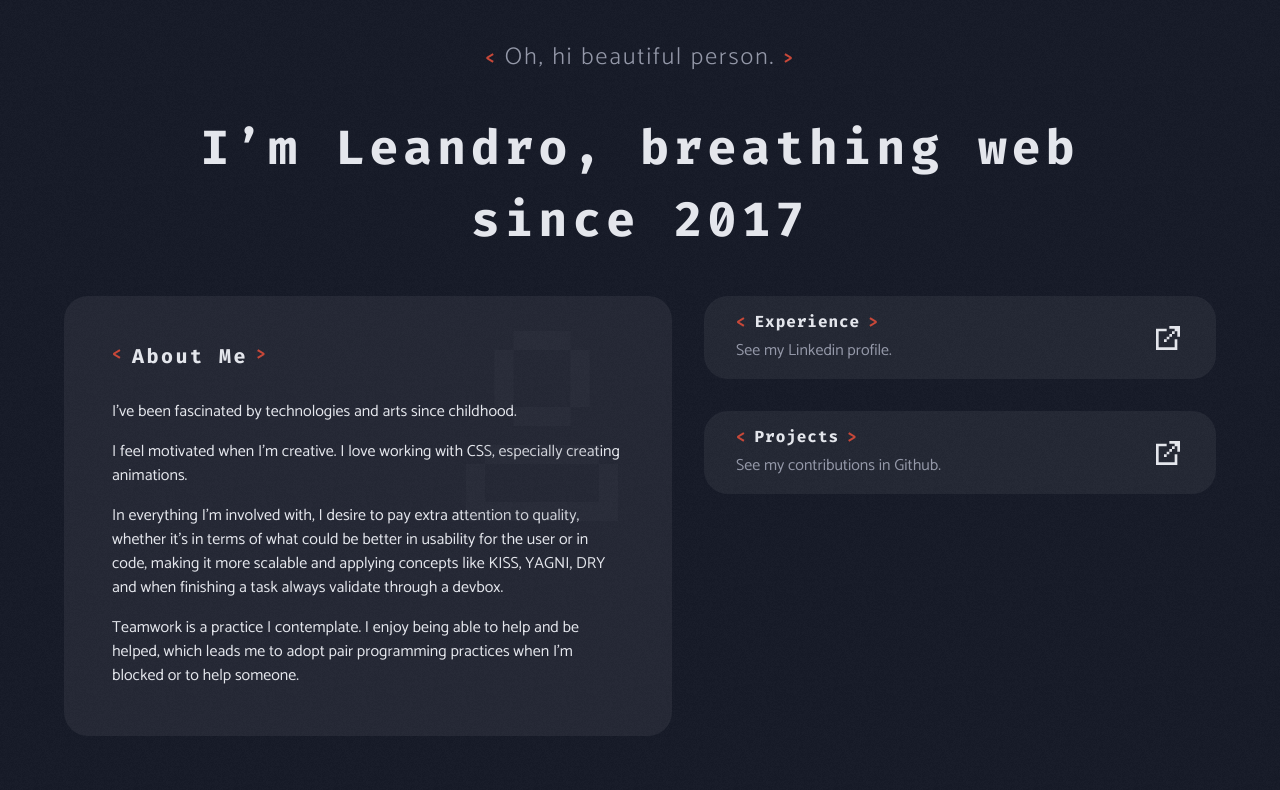
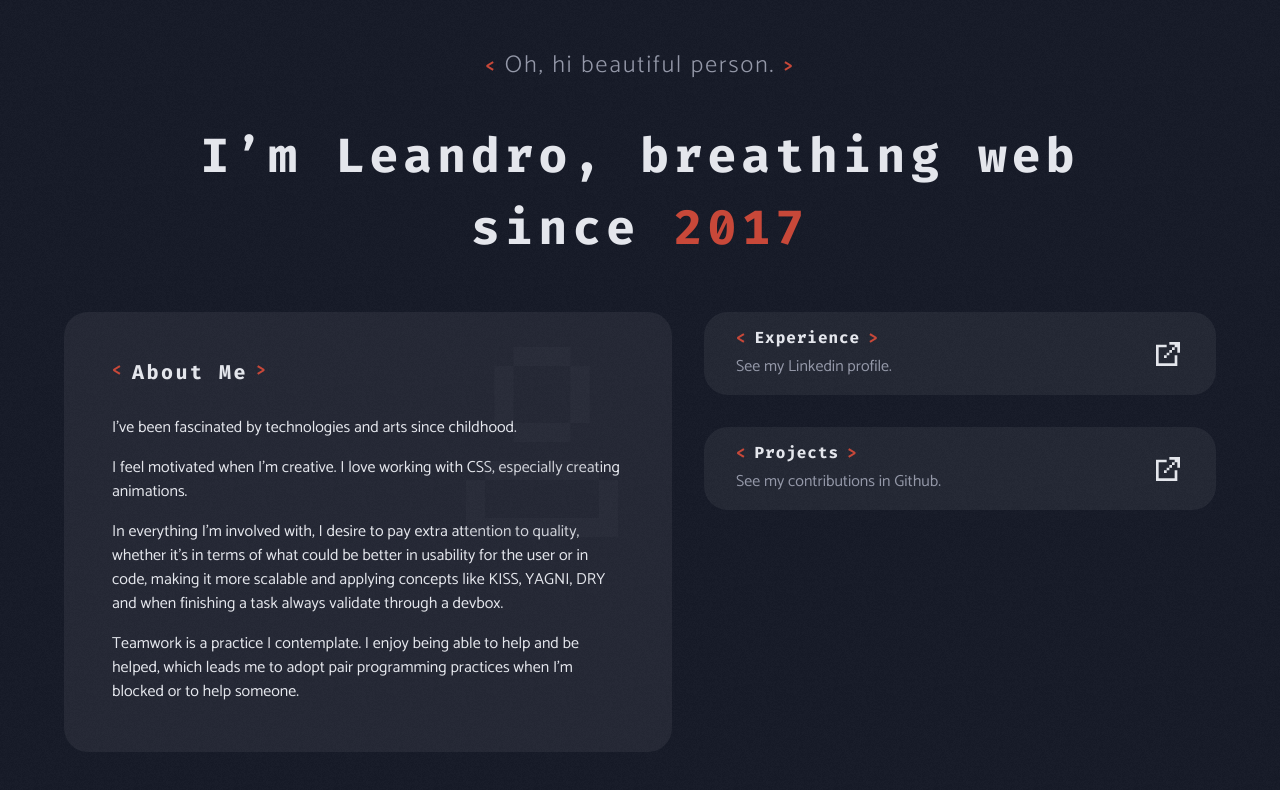
Before and after one commit to zKhiro/zkhiro.github.io, an Angular app: page / in a window 1280 px wide. Shown: the top 790 px of the page. Built offline with nearby package versions, Linux system fonts and the light colour scheme.

Commit message:
Add animation to year I started web dev

```diff
--- /dev/null
+++ b/src/app/core/classes/animation-frame.class.ts
@@ -0,0 +1,45 @@
+export class AnimationFrame {
+  private readonly lastTimestamp = 1;
+
+  private animationCallback: (elapsed: number) => void;
+  private animationRequested: number;
+
+  private elapsed           = 0;
+  private previousTimestamp = 0;
+  private timestampStarted  = 0;
+
+  readonly duration: number;
+  readonly delay: number;
+
+
+  constructor(animationCallback: (elapsed: number) => void, duration: number, delay = 0) {
+    this.animationCallback  = animationCallback;
+    this.duration           = duration;
+    this.delay              = delay;
+  }
+
+  private animationHandler = (timestamp: DOMHighResTimeStamp) => {
+    if (!this.timestampStarted) { this.timestampStarted = timestamp; }
+
+    this.elapsed = Math.min((timestamp - this.timestampStarted) / this.duration, this.lastTimestamp);
+
+    if (this.previousTimestamp !== timestamp) {
+      this.animationCallback(this.elapsed);
+    }
+
+    if (this.elapsed < this.lastTimestamp) {
+      this.previousTimestamp = timestamp;
+      this.requestNewFrame();
+    }
+  }
+
+  private requestNewFrame = () => window.requestAnimationFrame(this.animationHandler);
+
+  start() {
+    setTimeout(() => this.animationRequested = this.requestNewFrame(), this.delay);
+  }
+
+  stop() {
+    window.cancelAnimationFrame(this.animationRequested);
+  }
+}
--- /dev/null
+++ b/src/app/core/classes/index.ts
@@ -0,0 +1 @@
+export * from "./animation-frame.class";
--- /dev/null
+++ b/src/app/shared/directives/animate-number/animate-number.directive.ts
@@ -0,0 +1,55 @@
+import { Directive, ElementRef, Input, OnChanges, SimpleChanges } from '@angular/core';
+import { AnimationFrame } from '@classes';
+
+
+@Directive({
+  selector: '[animateNumber]',
+})
+export class AnimateNumberDirective implements OnChanges {
+
+  /** Number that need to be animated. */
+  @Input() animateNumber = 0;
+
+  /**
+   * Duration of the transition between `0` and `animateNumber` value.
+   *
+   * @default 400
+   */
+  @Input() duration = 400;
+
+  /**
+   * Amount of delay apply before animation start.
+   *
+   * @default 0
+   */
+  @Input() delay = 0;
+
+  /**
+   * Define if value will be increase or decrease.
+   *
+   * @default false // Will Increase
+   */
+  @Input() decrease = false;
+
+  /**
+   * Define end value.
+   *
+   * @default 0
+   */
+  @Input() endValue = 0;
+
+
+  constructor(
+    private element: ElementRef<HTMLElement>,
+  ) { }
+
+  ngOnChanges(changes: SimpleChanges): void {
+    const numberAnimation = new AnimationFrame(elapsed => {
+      const elapsedAnimateNumber = Math.floor((this.endValue - this.animateNumber) * elapsed);
+
+      this.element.nativeElement.innerText = (this.animateNumber + elapsedAnimateNumber).toString();
+    }, this.duration, this.delay);
+
+    numberAnimation.start();
+  }
+}
--- a/src/app/shared/directives/index.ts
+++ b/src/app/shared/directives/index.ts
@@ -1,3 +1,4 @@
+export * from "./animate-number/animate-number.module";
 export * from "./view-height/view-height.module";
 
 export * from "./directives.module";
--- a/src/app/shared/shared.module.ts
+++ b/src/app/shared/shared.module.ts
@@ -7,6 +7,7 @@ import { DirectivesModule } from '@directives';
 @NgModule({
   imports: [
     CommonModule,
+
     ComponentsModule,
     DirectivesModule,
   ],
--- a/src/app/views/home/home.component.html
+++ b/src/app/views/home/home.component.html
@@ -1,9 +1,17 @@
 <header class="home-header d-flex flex-column align-items-center text-center mt-sm-auto mb-sm-0">
   <h2 class="text-regular tag text-secondary fw-lighter">Oh, hi beautiful person.</h2>
-  <h1 class="mb-0">I’m Leandro, breathing web since 2017</h1>
+  <h1 class="mb-0">
+    I’m Leandro, breathing web since
+    <span
+      class="text-primary"
+      [animateNumber]="1997"
+      [duration]="500"
+      [endValue]="2017"
+    ></span>
+  </h1>
 </header>
 
-<section class="content-section d-flex flex-lg-row flex-column-reverse gap-5 mt-auto pb-md-7 pb-4">
+<section class="content-section d-flex flex-lg-row flex-column-reverse gap-5 mt-auto pb-md-6 pb-4">
   <div class="card p-lg-6 p-5 col-lg col-12">
     <h3 class="card-header tag mb-5">About Me</h3>
 
--- a/src/app/views/home/home.module.ts
+++ b/src/app/views/home/home.module.ts
@@ -1,6 +1,7 @@
 import { CommonModule } from '@angular/common';
 import { NgModule } from '@angular/core';
 import { RouterModule } from '@angular/router';
+import { AnimateNumberModule } from '@directives';
 
 import { HomeRoutingModule } from './home-routing.module';
 import { HomeComponent } from './home.component';
@@ -14,7 +15,9 @@ import { HomeComponent } from './home.component';
     CommonModule,
     RouterModule,
 
-    HomeRoutingModule
+    HomeRoutingModule,
+
+    AnimateNumberModule,
   ]
 })
 export class HomeModule { }
--- a/tsconfig.json
+++ b/tsconfig.json
@@ -30,6 +30,7 @@
       "@services": ["src/app/core/services"],
       "@resolvers": ["src/app/core/resolvers"],
       "@models/*": ["src/app/core/models/*"],
+      "@classes": ["src/app/core/classes"],
       "@env": ["src/environment"],
     }
   },
```
Also changed, not shown: src/app/shared/directives/animate-number/animate-number.module.ts (added, +18 -0 lines), src/app/shared/directives/directives.module.ts (+4 -3 lines), 1 other file (tests, documents, lock files or other folders).
